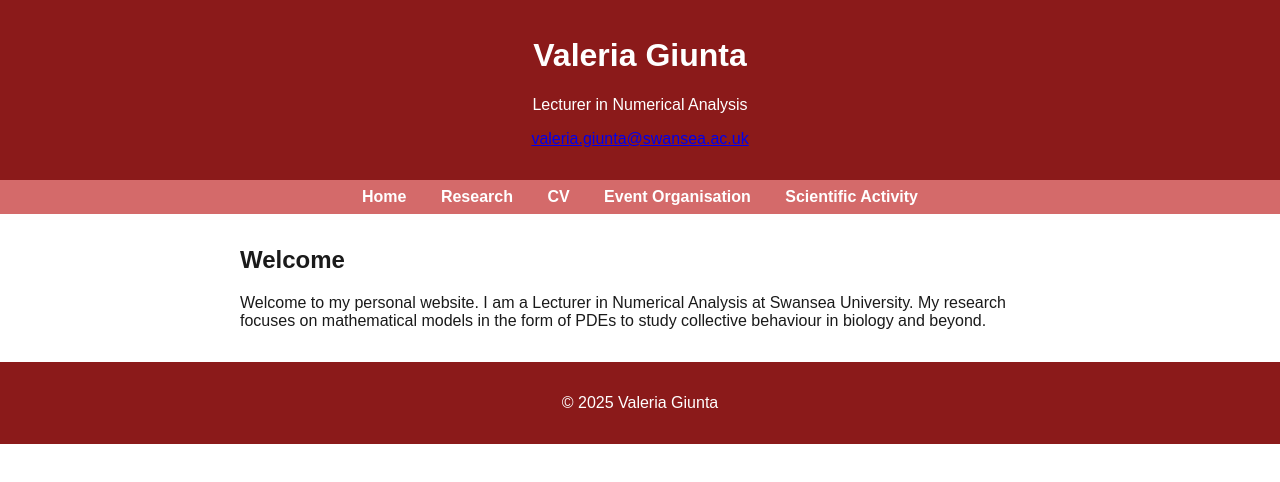
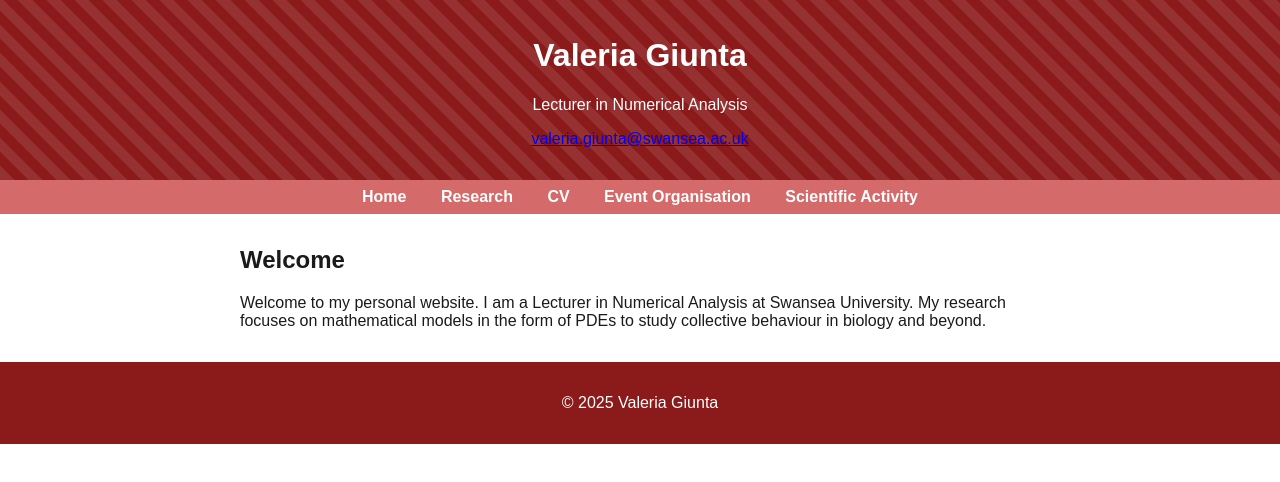
Before and after one commit to valeriagiunta/valeriagiunta.github.io, a plain HTML site: page index.html in a window 1280 px wide. Drawn offline with Linux system fonts and the light colour scheme.

Commit message:
Update index.html

```diff
--- a/index.html
+++ b/index.html
@@ -13,11 +13,18 @@
     color: #1a1a1a;
   }
   header {
-    background-color: #8B1A1A; /* Deep red */
-    color: #ffffff;
-    padding: 1rem;
-    text-align: center;
-  }
+  background-color: #8B1A1A; /* deep red base */
+  background-image: repeating-linear-gradient(
+    45deg,
+    rgba(255, 255, 255, 0.1),
+    rgba(255, 255, 255, 0.1) 10px,
+    transparent 10px,
+    transparent 20px
+  );
+  color: #ffffff;
+  padding: 1rem;
+  text-align: center;
+}
   nav {
     background-color: #D46A6A; /* Muted rose */
     padding: 0.5rem;
```
